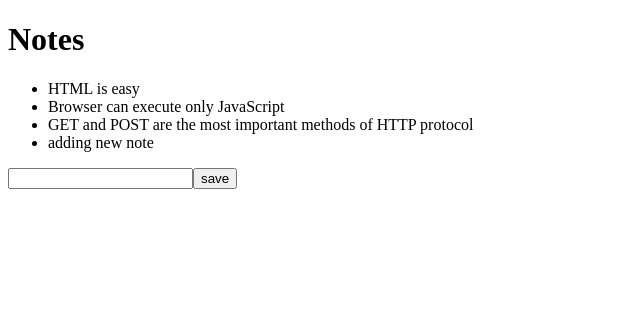
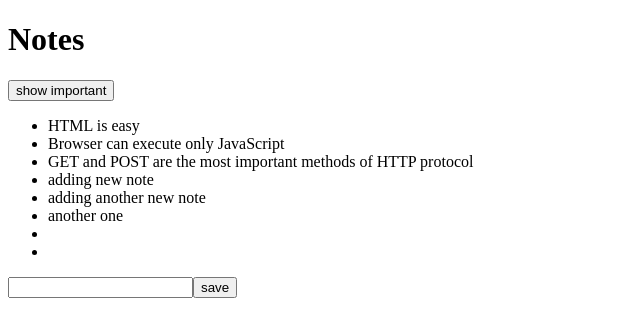
Before and after one commit to ashleyadrias/learning_react, a React (Vite) app in the folder part1/: page / in a window 1280 px wide. Shown: the top 336 px of the page, without its empty margins (0-640 px from the left). Built offline with nearby package versions, Linux system fonts and the light colour scheme; data requests are answered from the project's data file.

Commit message:
added services

```diff
--- a/part1/db.json
+++ b/part1/db.json
@@ -19,6 +19,26 @@
       "id": "4",
       "content": "adding new note",
       "important": true
+    },
+    {
+      "id": "5",
+      "content": "adding another new note",
+      "important": false
+    },
+    {
+      "id": "f7d1",
+      "content": "another one",
+      "important": true
+    },
+    {
+      "id": "7",
+      "content": "",
+      "important": true
+    },
+    {
+      "id": "8",
+      "content": "",
+      "important": true
     }
   ],
   "foobar": [
--- a/part1/src/App.jsx
+++ b/part1/src/App.jsx
@@ -4,10 +4,12 @@ import Note from './components/Note'
 
 const App = (props) => {
 
+
     // STATES
     const [notes, setNotes] = useState([])
     const [newNote, setNewNote] = useState('')
     const [showAll, setShowAll] = useState(true)
+
 
     // EFFECT-HOOKS
     useEffect(() => {
@@ -23,6 +25,16 @@ const App = (props) => {
       }, [])
 
     // EVENT HANDLERS
+    const toggleImportanceOf = id => {
+        const url = `http://localhost:3001/notes/${id}`
+        const note = notes.find(n => n.id === id)
+        const changedNote = { ...note, important: !note.important }
+
+        axios.put(url, changedNote).then(response => {
+          setNotes(notes.map(n => n.id !== id ? n : response.data))
+        })
+      }
+
     const addNote = (event) => {
         event.preventDefault()
         const noteObject = {
@@ -49,9 +61,16 @@ const App = (props) => {
     return (
         <div>
             <h1>Notes</h1>
+            <div>
+                <button onClick={() => setShowAll(!showAll)}>
+                show {showAll ? 'important' : 'all' }
+                </button>
+            </div>
             <ul>
                 {notes.map(note =>
-                    <Note key={note.id} note={note} />
+                    <Note key={note.id} note={note}
+                    toggleImportance={() => toggleImportanceOf(note.id)}
+                    />
                 )}
             </ul>
 
```
Also changed, not shown: part1/src/services/notes.js (+7 -8 lines).
